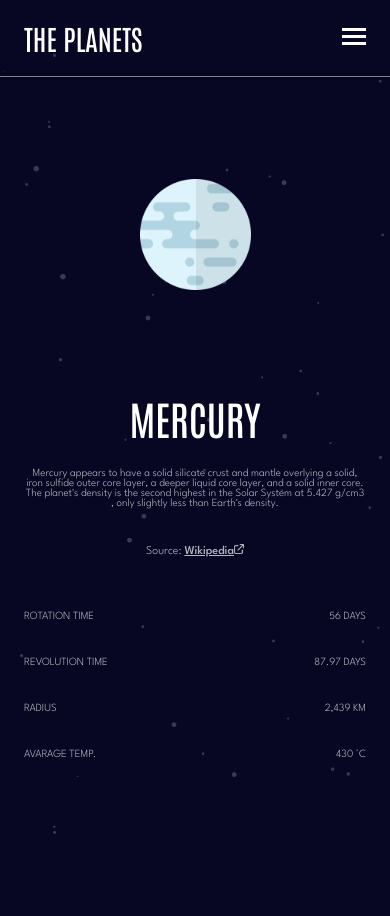
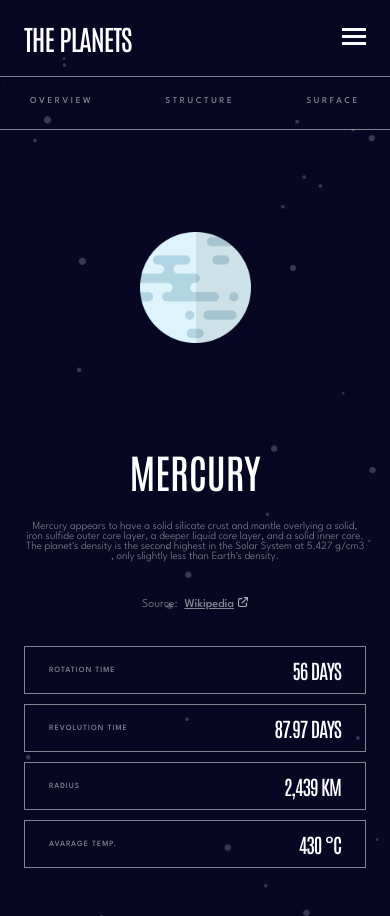
Before and after one commit to michalfadrnydev/cosmos, a React (Create React App) app: page / in a window 390 px wide. Before the commit the page ends 844 px from the top, so only its background shows below. Built offline with nearby package versions, Linux system fonts and the light colour scheme.

Commit message:
MobileQueryCompl

```diff
--- a/src/App.js
+++ b/src/App.js
@@ -1,14 +1,16 @@
 import Header from "./components/Header/Header";
+import MenuMobileIcon from "./components/Header/MenuMobileIcon";
 import PlanetInfo from "./components/PlanetInfo/PlanetInfo";
+
 import "./styles/main.scss"
 
 function App() {
   return (
     <>
-     <Header/>
-     <body>
-      <PlanetInfo/>
-     </body>
+      <Header/>
+      <main>
+        <PlanetInfo/>
+     </main>
     </>
   );
 }
--- a/src/components/Header/Header.scss
+++ b/src/components/Header/Header.scss
@@ -22,6 +22,7 @@
         color: $primary-col;
         font-family: $ff-header;
         margin: 0px;
+        letter-spacing: $f-spac-l;
     }
 
     @media (min-width: $md) {
--- a/src/components/PlanetInfo/DataCard.js
+++ b/src/components/PlanetInfo/DataCard.js
@@ -3,8 +3,8 @@ import "./DataCard.scss";
 const DataCard = (props) => {
     return(
         <div className = {`${props.className} ${"data-card"}`}>
-            <p className="data-card__title">{props.title}</p>
-            <p className="data-card__number">{props.number}</p>
+            <span className="data-card__title">{props.title}</span>
+            <span className="data-card__number">{props.number}</span>
         </div>
     )
 }
--- a/src/components/PlanetInfo/DataCard.scss
+++ b/src/components/PlanetInfo/DataCard.scss
@@ -1,15 +1,30 @@
 @import "../../styles/main.scss";
 
+.planet-info__data {
+    display: flex;
+    flex-direction: column;
+    gap: 10px;
     .data-card {
-    width: 100%;
+        padding: 0 24px;
+        border: 1px solid rgba(255, 255, 255,  0.5);
         height: 46px;
         display: flex;
+        flex-direction: row;
         justify-content: space-between;
         align-items: center;
         &__title {
+            color: rgba(255, 255, 255,  0.5);
             font-family: $ff-body;
+            font-size: 8px;
+            font-weight: 500;
+            letter-spacing: $f-spac-s;
         }
         &__number {
             font-family: $ff-header;
+            font-size: 20px;
+            display: inline-flex;
+            margin: 0;
+            letter-spacing: $f-spac-l;
         }
     }
+}
--- a/src/components/PlanetInfo/PlanetInfo.js
+++ b/src/components/PlanetInfo/PlanetInfo.js
@@ -10,23 +10,34 @@ import "./PlanetInfo.scss";
 const PlanetInfo = () => {
     const ctx = useContext(PlanetsContext);
     return (
-        <div className="planet-info">
-            <div className="planet-info__image">
+        <>
+            <ul className="planet-menu">
+                <li>OVERVIEW</li>
+                <li>STRUCTURE</li>
+                <li>SURFACE</li>
+            </ul>
+            <div className="planet">
+                <div className="planet-image-container">
                     <img src={myImage} alt="planet"/>
                 </div>
-            <div> {/*dodefinovat classu aby se mi to nepropisovalo do data card*/}
+                <div className="planet-info"> {/*dodefinovat classu aby se mi to nepropisovalo do data card*/}
+                    <div className="planet-info__text">
                         <h2>{ctx[0].name}</h2>
                         <p>{ctx[0].intstr}</p>
                         <span>
                             Source: <a href={ctx[0].source} target="_blank">Wikipedia</a>
                             <img src={sourceIcon}/>
                         </span>
+                    </div>
+                    <div className="planet-info__data">
                         <DataCard title="ROTATION TIME" number={ctx[0].rottime}/>
                         <DataCard title="REVOLUTION TIME" number={ctx[0].revtime}/>
                         <DataCard title="RADIUS" number={ctx[0].radius}/>
                         <DataCard title="AVARAGE TEMP." number={ctx[0].avtemp}/>
                     </div>
                 </div>
+            </div>
+        </>
     )
 }
 
--- a/src/components/PlanetInfo/PlanetInfo.scss
+++ b/src/components/PlanetInfo/PlanetInfo.scss
@@ -1,18 +1,43 @@
 @import "../../styles/main.scss";
 
-.planet-info {
+.planet-menu{
+    list-style: none;
+    font-family: $ff-body;
+    font-size: 9px;
+    font-weight: 500;
+    color: rgba(255, 255, 255,  0.5);
+    display: flex;
+    border-bottom: 1px solid rgba(255, 255, 255,  0.5);
+    padding: 0 30px;
+    margin: 0;
+    justify-content: space-between;
+    letter-spacing: $f-spac-m;
+    li {
+        padding: 20px 0;
+        border-bottom: 4px solid transparent;
+    }
+    @media (min-width: $md) {
+        display: none;
+    }
+}
+.planet {
     color: white;
     text-align: center;
     padding: 0 24px;
-    &__image {
+    box-sizing: border-box;
+
+    .planet-image-container {
         height: 315px;
         display: flex;
         align-items: center;
         justify-content: center;
-    }
         img{
             height: 111px;
         }
+    }
+
+    .planet-info {
+        &__text {
             h2 {
                 font-family: $ff-header;
                 font-size: $fs-h-main-s;
@@ -23,7 +48,7 @@
                 font-family: $ff-body;
                 font-size: $fs-t-s;
                 font-weight: 300;
-        color: rgba(255, 255, 255,  0.7);
+                color: rgba(255, 255, 255,  0.5);
                 margin: 0;
 
             }
@@ -34,11 +59,15 @@
                 a {
                     color: $primary-col;
                     font-weight: 500;
-            color: rgba(255, 255, 255,  0.7);
+                    color: rgba(255, 255, 255,  0.5);
+                    margin-left: 4px;
                 }
                 img {
                     height: 10px;
                     opacity: 0.7;
+                    margin-left: 4px;
+                }
+            }
         }
     }
     @media (min-width: $md) {
--- a/src/index.scss
+++ b/src/index.scss
@@ -5,4 +5,5 @@ body {
   background: $backg-col;
   background-size: cover;
   background-image: url(./assets/star_backg.png);
+  padding-bottom: 48px;
 }
--- a/src/styles/_variables.scss
+++ b/src/styles/_variables.scss
@@ -7,14 +7,6 @@ $primary-col: #ffffff;
 $sec-col: #838391;
 $backg-col: #070724;
 $hover-back-col: #38384F;
-$sel-merc-col: #419EBB;
-$sel-ven-col: #EDA249;
-$sel-earth-col: #6D2ED5;
-$sel-mars-col: #D14C32;
-$sel-jup-col: #D83A34;
-$sel-sat-col: #CD5120;
-$sel-uran-col: #1EC1A2;
-$sel-nept-col: #2D68F0;
 
 //Font-sizes
 $fs-h-main-l: 5rem; //80px
@@ -29,7 +21,12 @@ $fs-t-l: 0.875rem;//14px
 $fs-t-m: 0.6875rem;//11px
 $fs-t-s: 0.6875rem;//11px
 
+//Font spacing
+$f-spac-s: 1px;
+$f-spac-m: 2.6px;
+$f-spac-l: -1px;
+
 //MediaQueries
 $sm: 480px;
-$md: 672px;
-$lg: 1056px;
+$md: 768px;
+$lg: 992px;
```
Lines whose indentation alone changed are shown as unchanged.
